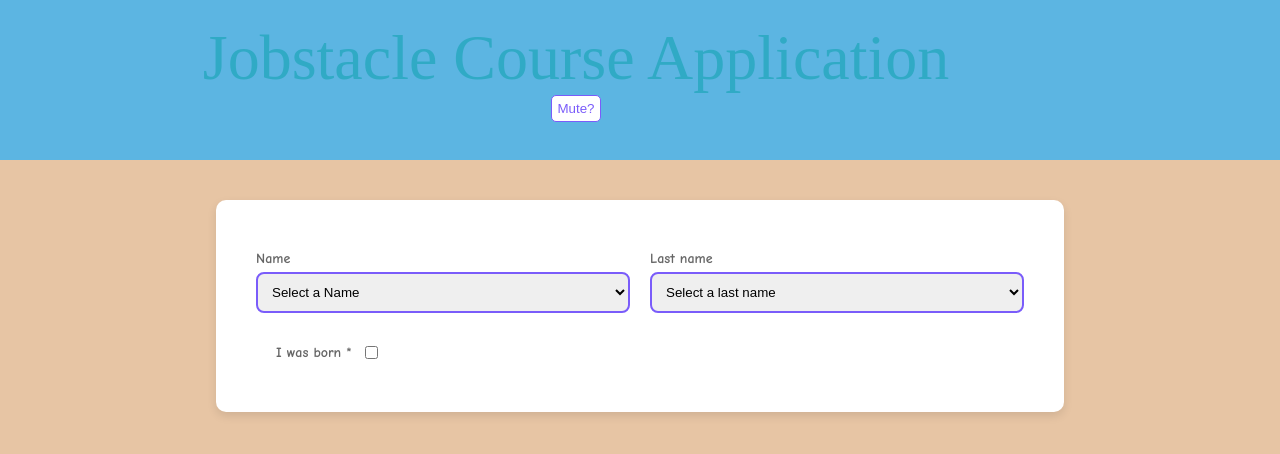
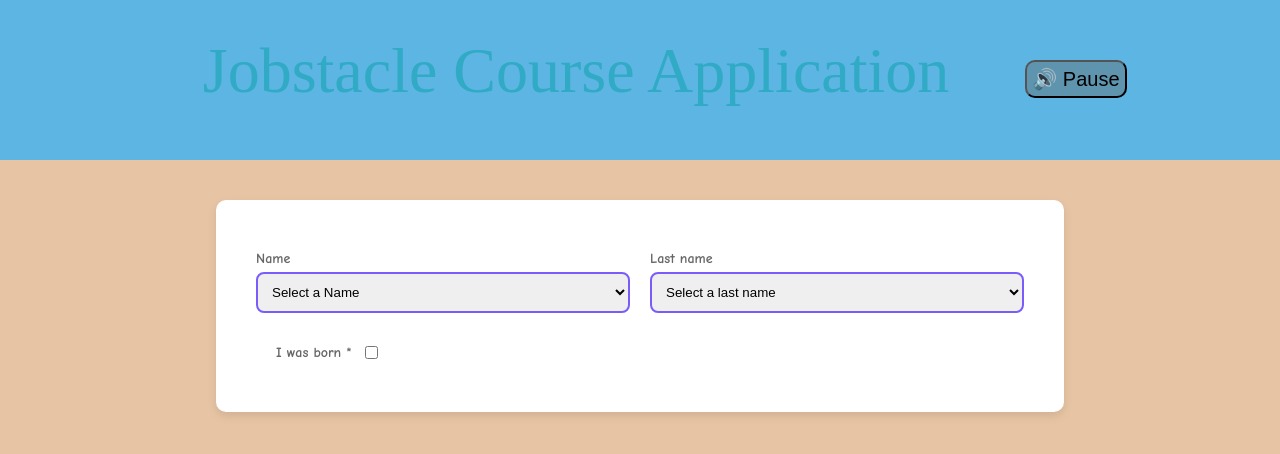
Before and after one commit to SwellPoem/jobstacle, a plain HTML site: page index.html in a window 1280 px wide. Drawn offline with Linux system fonts and the light colour scheme.

Commit message:
nicer button

```diff
--- a/index.html
+++ b/index.html
@@ -14,7 +14,7 @@
 <div class="container">
     <div class="header">
         <div class="title">Jobstacle Course Application</div>
-        <button class="music-button" id="music-button">Mute?</button>
+        <button class="music-button" id="music-button">🔊  Pause</button>
     </div>
 </div>
 <div class="bottom_container">
--- a/script/musicplayer.js
+++ b/script/musicplayer.js
@@ -11,9 +11,13 @@ const musicButton = document.querySelector('.music-button');
 let timeout = 2000; // 1 second
 musicButton.addEventListener('click', () => {
     audio.pause();
+    musicButton.style.backgroundColor = 'rgba(255,69,0,0.35)';
+    musicButton.textContent = '🔇  Paused';
     timeout = Math.floor(Math.random() * (10000 - 5000 + 1)) + 5000;
     console.log(timeout);
     setTimeout(() => {
         audio.play();
+        musicButton.removeAttribute('style');
+        musicButton.textContent = '🔊  Pause';
     }, timeout);
 });
--- a/style.css
+++ b/style.css
@@ -133,7 +133,7 @@ select, input {
     border-radius: 8px;
 }
 
-button {
+#random-dob{
     padding: 5px;
     background: white;
     border: 1px solid #7A5CFA;
@@ -142,7 +142,22 @@ button {
     cursor: pointer;
 }
 
-button:hover {
+#random-dob:hover {
     background: #7A5CFA;
     color: white;
 }
+
+#music-button {
+    position: absolute;
+    top: 40%;
+    right: -20%;
+    padding: 5px;
+    background: rgba(101, 101, 101, 0.41);
+    border-radius: 10px;
+    cursor: pointer;
+    font-size: 20px;
+}
+
+#music-button:hover {
+    background-color: #4e9373;
+}
```
